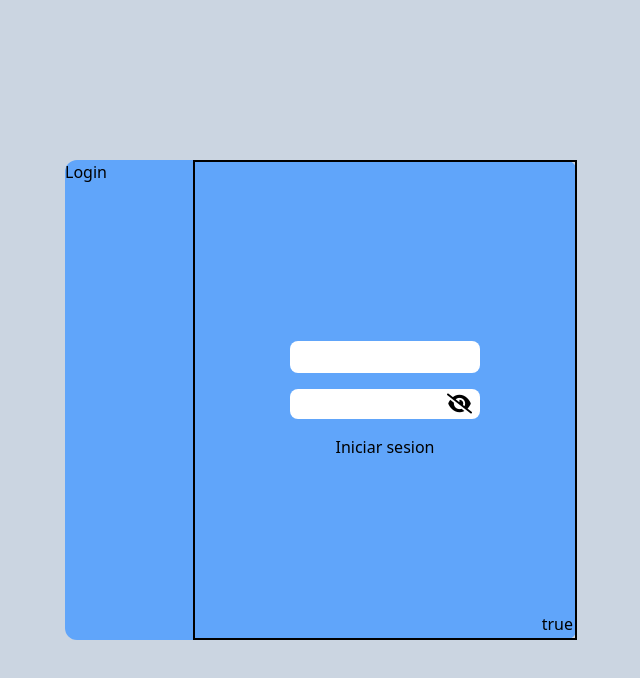
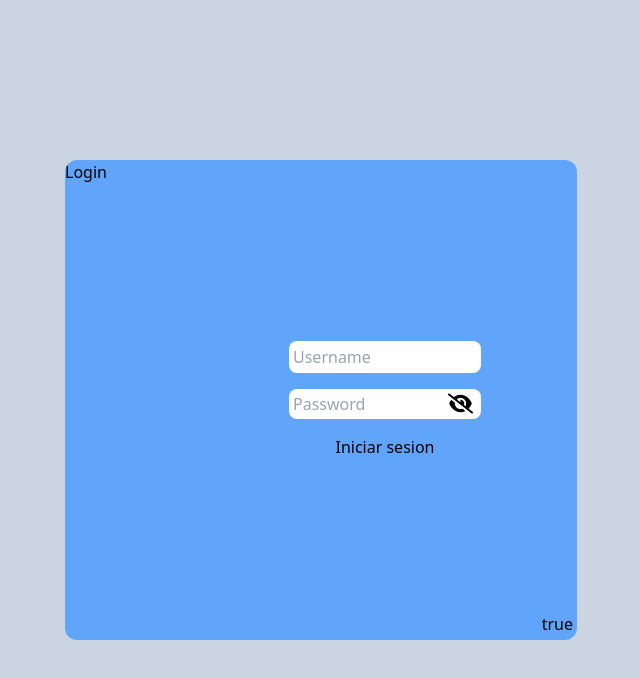
Before and after one commit to LeoUPerez/Todo-List-Frontend, a React (Vite) app: page / in a window 1280 px wide. Shown: the top 678 px of the page, without its empty margins (319-959 px from the left). Built offline with nearby package versions, Linux system fonts and the light colour scheme.

Commit message:
Adding the placeholders

```diff
--- a/src/Pages/Login/Login.jsx
+++ b/src/Pages/Login/Login.jsx
@@ -28,10 +28,10 @@ const Login = () => {
      !OpenRegister &&
      <div className="w-2/5 h-3/5 rounded-xl bg-blue-400 relative flex">
         <Card_Info data="Login"/>
-        <form className='w-3/4 h-full border-2 border-black flex justify-center items-center flex-col gap-4'>
-          <input onChange={Onchange(setUser)} type="text" value={User} className='w-1/2 min-h-[6%] p-1 rounded-lg'/>
+        <form className='w-3/4 h-full flex justify-center items-center flex-col gap-4'>
+          <input onChange={Onchange(setUser)} type="text" name='Username' value={User} className='w-1/2 min-h-[6%] p-1 rounded-lg' placeholder='Username'/>
           <div className='w-1/2 min-h-[6%] flex gap-1 justify-center items-center relative'>
-           <input onChange={Onchange(setPassword)} ref={InputPassword} type="password" value={Password} className='w-full h-full p-1 rounded-lg'/>
+           <input onChange={Onchange(setPassword)} ref={InputPassword} type="password" name='Password' value={Password} className='w-full h-full p-1 rounded-lg' placeholder='Password'/>
            <SeePasswordButton Input={InputPassword} />
           </div>
           <button onClick={(e)=>{e.preventDefault(); Login_Sesion(User, Password)}}>Iniciar sesion</button>
```
